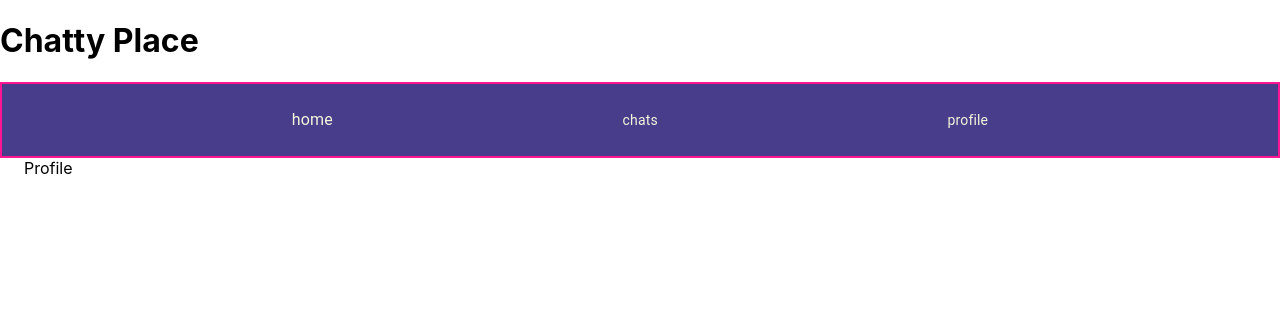
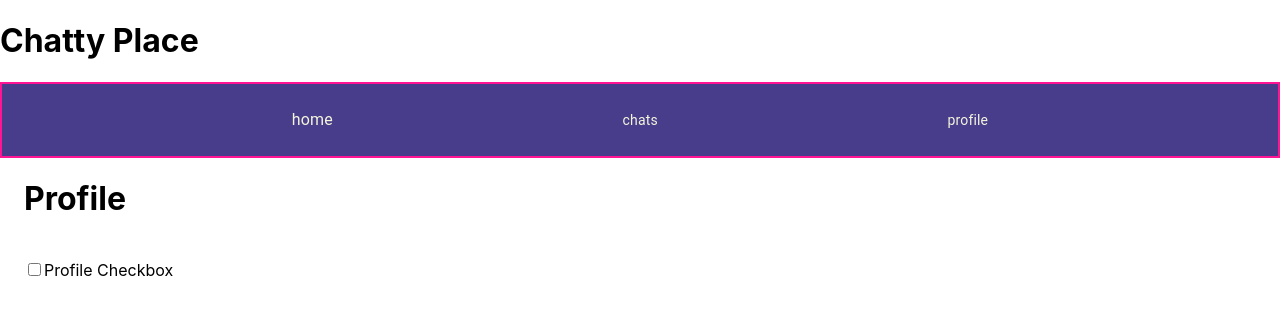
Before and after one commit to Busulka/Geekbrains-React, a React (Create React App) app in the folder homework/: page /profile in a window 1280 px wide. Shown: the top 314 px of the page. Built offline with nearby package versions, Linux system fonts and the light colour scheme.

Commit message:
Homework 5 Done

```diff
--- a/homework/package.json
+++ b/homework/package.json
@@ -14,6 +14,7 @@
     "react-redux": "^7.2.5",
     "react-router-dom": "^5.3.0",
     "react-scripts": "4.0.3",
+    "redux": "^4.1.1",
     "web-vitals": "^1.1.2"
   },
   "scripts": {
--- /dev/null
+++ b/homework/src/Redux/profile/store/index.js
@@ -0,0 +1,5 @@
+import {createStore} from "redux";
+import {profileReducer} from "./toggle/reducer";
+
+
+export const store = createStore(profileReducer, window.__REDUX_DEVTOOLS_EXTENSION__ && window.__REDUX_DEVTOOLS_EXTENSION__())
--- /dev/null
+++ b/homework/src/Redux/profile/store/toggle/actionTypes.js
@@ -0,0 +1,2 @@
+
+export const TOGGLE_CHECKBOX = 'TOGGLE_CHECKBOX';
--- /dev/null
+++ b/homework/src/Redux/profile/store/toggle/reducer.js
@@ -0,0 +1,18 @@
+import {TOGGLE_CHECKBOX} from "./actionTypes";
+
+const initialState = {
+    checkbox: false,
+}
+
+export const profileReducer = (state = initialState, action) => {
+    switch (action?.type) {
+        case TOGGLE_CHECKBOX: {
+            return {
+                checkbox: !state.checkbox
+            }
+        }
+        default: {
+            return state;
+        }
+    }
+}
--- a/homework/src/Routes/Profile/index.js
+++ b/homework/src/Routes/Profile/index.js
@@ -1,9 +1,42 @@
 import React from "react";
+import {Provider, useDispatch, useSelector} from 'react-redux';
+import {store} from "../../Redux/profile/store";
+import {TOGGLE_CHECKBOX} from "../../Redux/profile/store/toggle/actionTypes";
 
-export const Profile = () => {
-    return (
+
+
+
+
+const ProfileView = () => {
+    const dispatch = useDispatch();
+    const checkbox = useSelector((state) => {
+        console.log(state);
+            return state.checkbox;
+        })
+
+    return(
         <div>
-            Profile
-        </div>
-    );
-};
+            <h1>Profile</h1>
+            <br/>
+            <input type= "checkbox"
+                   name="checkbox"
+                   id="checkbox"
+                        checked={checkbox}
+                        onChange={() => {
+                            dispatch({
+                                type:TOGGLE_CHECKBOX,
+                            })
+                        }}
+                    />
+            <label htmlFor="checkbox">Profile Checkbox</label>
+
+        </div>)
+}
+
+export const Profile = (props) => {
+    return(
+        <Provider store={store}>
+            <ProfileView/>
+        </Provider>
+    )
+}
```
